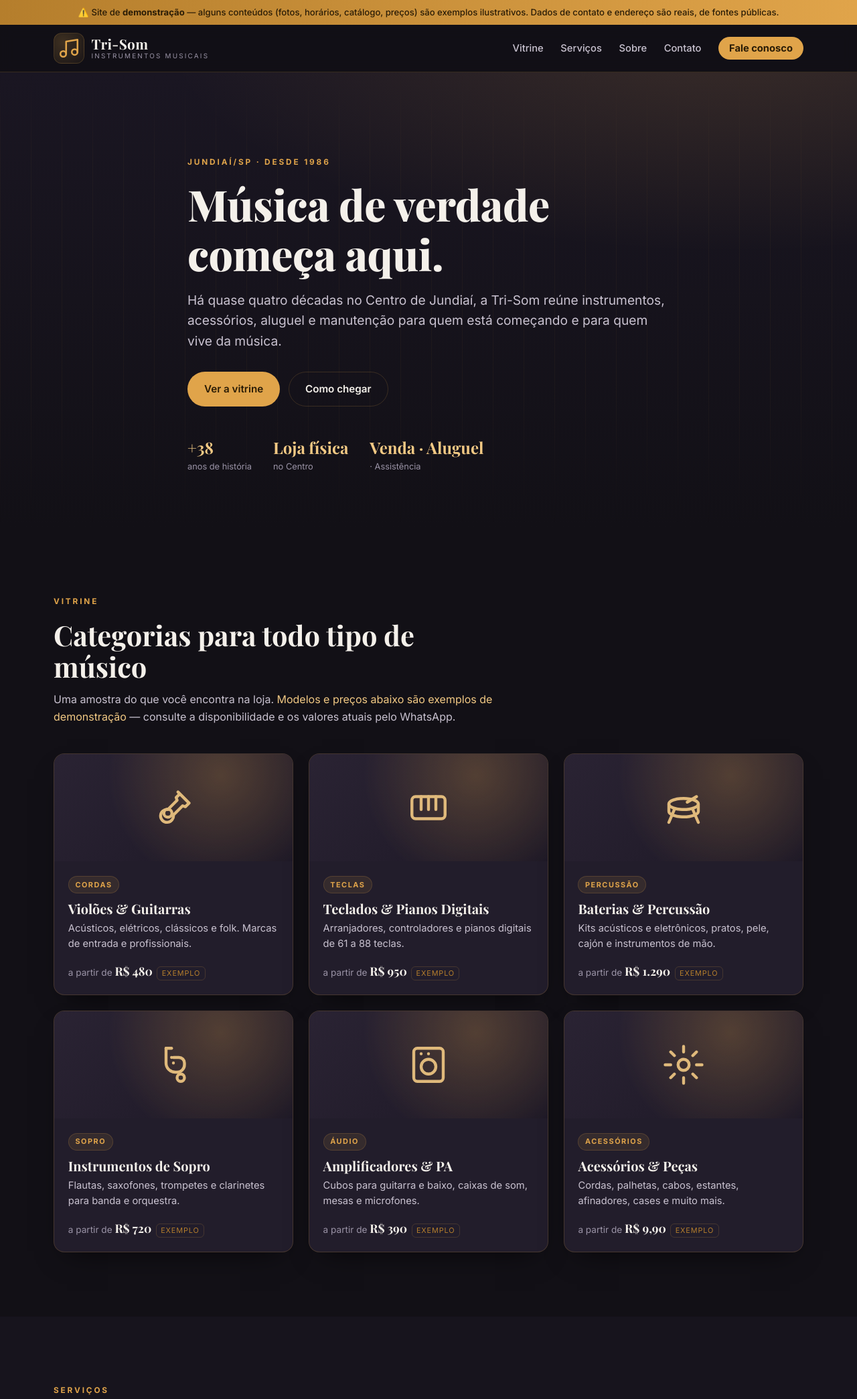
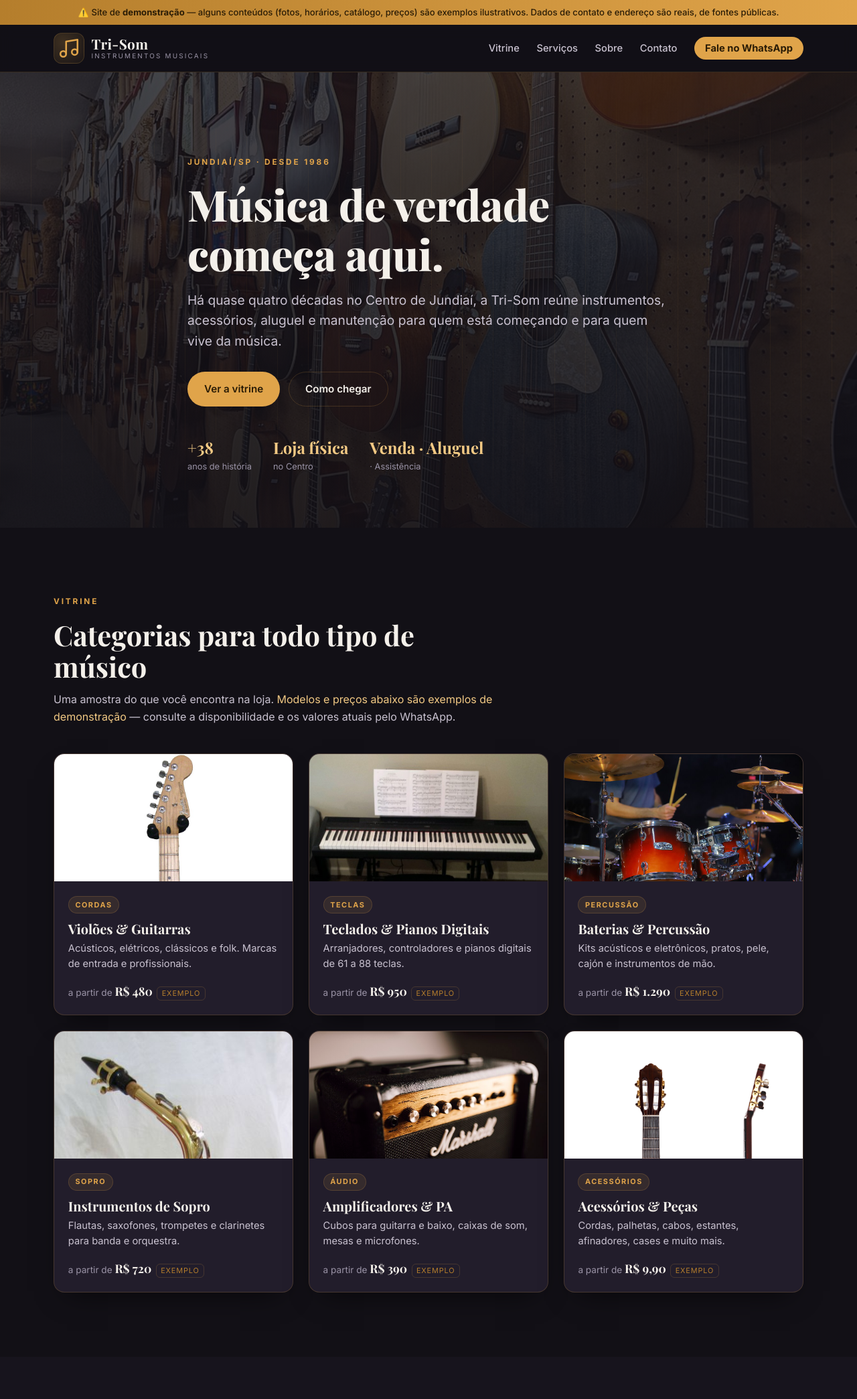
Before and after one commit to raulramos11/trisom-demo, a plain HTML site: page index.html in a window 1280 px wide. Shown: the top 2089 px of the page at 67% size. Drawn offline with nearby package versions, Linux system fonts and the light colour scheme.

Commit message:
Adiciona WhatsApp real e fotos de instrumentos (Wikimedia Commons) com creditos

```diff
--- a/index.html
+++ b/index.html
@@ -42,14 +42,14 @@
         <li><a href="#servicos">Serviços</a></li>
         <li><a href="#sobre">Sobre</a></li>
         <li><a href="#contato">Contato</a></li>
-        <li><a class="nav-cta" href="https://wa.me/551127093561" target="_blank" rel="noopener">Fale conosco</a></li>
+        <li><a class="nav-cta" href="https://wa.me/5511989137166" target="_blank" rel="noopener">Fale no WhatsApp</a></li>
       </ul>
     </nav>
   </div>
 </header>
 
 <!-- Hero -->
-<section class="hero">
+<section class="hero hero-has-img">
   <div class="hero-overlay"></div>
   <div class="container hero-content">
     <p class="eyebrow">Jundiaí/SP · Desde 1986</p>
@@ -78,7 +78,7 @@
 
     <div class="grid cards">
       <article class="card product">
-        <div class="product-media" data-icon="guitarra"></div>
+        <div class="product-media"><img src="img/guitarra.jpg" alt="Guitarra elétrica" loading="lazy"></div>
         <div class="product-body">
           <span class="tag">Cordas</span>
           <h3>Violões &amp; Guitarras</h3>
@@ -88,7 +88,7 @@
       </article>
 
       <article class="card product">
-        <div class="product-media" data-icon="teclado"></div>
+        <div class="product-media"><img src="img/teclado.jpg" alt="Piano digital" loading="lazy"></div>
         <div class="product-body">
           <span class="tag">Teclas</span>
           <h3>Teclados &amp; Pianos Digitais</h3>
@@ -98,7 +98,7 @@
       </article>
 
       <article class="card product">
-        <div class="product-media" data-icon="bateria"></div>
+        <div class="product-media"><img src="img/bateria.jpg" alt="Bateria acústica" loading="lazy"></div>
         <div class="product-body">
           <span class="tag">Percussão</span>
           <h3>Baterias &amp; Percussão</h3>
@@ -108,7 +108,7 @@
       </article>
 
       <article class="card product">
-        <div class="product-media" data-icon="sopro"></div>
+        <div class="product-media"><img src="img/sax.jpg" alt="Saxofone alto" loading="lazy"></div>
         <div class="product-body">
           <span class="tag">Sopro</span>
           <h3>Instrumentos de Sopro</h3>
@@ -118,7 +118,7 @@
       </article>
 
       <article class="card product">
-        <div class="product-media" data-icon="amp"></div>
+        <div class="product-media"><img src="img/amp.jpg" alt="Amplificador de guitarra" loading="lazy"></div>
         <div class="product-body">
           <span class="tag">Áudio</span>
           <h3>Amplificadores &amp; PA</h3>
@@ -128,7 +128,7 @@
       </article>
 
       <article class="card product">
-        <div class="product-media" data-icon="acessorios"></div>
+        <div class="product-media"><img src="img/violao.jpg" alt="Violão clássico e acessórios" loading="lazy"></div>
         <div class="product-body">
           <span class="tag">Acessórios</span>
           <h3>Acessórios &amp; Peças</h3>
@@ -185,6 +185,10 @@
       <p class="about-note">Trecho descritivo de demonstração, baseado no tempo de atividade e no ramo registrado. A loja pode confirmar e ajustar este texto.</p>
     </div>
     <aside class="about-facts">
+      <figure class="about-photo">
+        <img src="img/loja.jpg" alt="Interior de loja de instrumentos musicais" loading="lazy">
+        <figcaption>Imagem ilustrativa</figcaption>
+      </figure>
       <h3>Em números</h3>
       <ul>
         <li><strong>1986</strong> ano de fundação</li>
@@ -219,6 +223,13 @@
           </div>
         </li>
         <li>
+          <span class="ci-ico" data-icon="wa"></span>
+          <div>
+            <strong>WhatsApp</strong>
+            <a href="https://wa.me/5511989137166" target="_blank" rel="noopener">(11) 98913-7166</a>
+          </div>
+        </li>
+        <li>
           <span class="ci-ico" data-icon="clock"></span>
           <div>
             <strong>Horário de atendimento <small>(exemplo)</small></strong>
@@ -235,7 +246,7 @@
       </ul>
 
       <div class="contact-actions">
-        <a class="btn btn-primary" href="https://wa.me/551127093561" target="_blank" rel="noopener">WhatsApp</a>
+        <a class="btn btn-primary" href="https://wa.me/5511989137166" target="_blank" rel="noopener">Chamar no WhatsApp</a>
         <a class="btn btn-ghost light" href="https://www.google.com/maps/search/?api=1&query=Tri+Som+R.+Barao+do+Triunfo+122+Centro+Jundiai+SP" target="_blank" rel="noopener">Abrir no Google Maps</a>
       </div>
     </div>
@@ -268,11 +279,12 @@
     </nav>
     <div>
       <h4>Visite</h4>
-      <p>Rua Barão do Triunfo, 122 — Loja 3<br>Centro, Jundiaí/SP<br>(11) 2709-3561</p>
+      <p>Rua Barão do Triunfo, 122 — Loja 3<br>Centro, Jundiaí/SP<br>Tel: (11) 2709-3561<br>WhatsApp: (11) 98913-7166</p>
     </div>
   </div>
   <div class="footer-bottom container">
     <p>© <span id="ano"></span> Tri-Som Instrumentos Musicais — site de <strong>demonstração</strong>. Dados de contato e endereço obtidos de fontes públicas; demais conteúdos são ilustrativos.</p>
+    <p class="credits">Imagens meramente ilustrativas, do acervo de <a href="https://commons.wikimedia.org/" target="_blank" rel="noopener">Wikimedia Commons</a> sob licenças livres (Domínio Público / CC BY / CC BY-SA): guitarra (Fender Stratocaster, PD), piano digital (Yamaha P-115, © Semmendinger, CC BY-SA 4.0), bateria (© Cacon Photos, CC BY 4.0), amplificador (Marshall, CC BY 2.0), violão clássico e saxofone (CC BY-SA) e foto de loja (Claremont Folk Music Center, CC BY-SA 4.0).</p>
   </div>
 </footer>
 
--- a/styles.css
+++ b/styles.css
@@ -83,6 +83,12 @@ img,svg{display:block}
     repeating-linear-gradient(90deg,rgba(224,164,74,.045) 0 1px,transparent 1px 46px);
   mask-image:linear-gradient(180deg,transparent,#000 20%,#000 70%,transparent);
 }
+.hero-has-img{
+  background:
+    linear-gradient(180deg,rgba(18,16,22,.78),rgba(18,16,22,.92)),
+    radial-gradient(120% 90% at 85% -10%,rgba(224,164,74,.22),transparent 55%),
+    url('img/loja.jpg') center/cover no-repeat;
+}
 .hero-content{position:relative;max-width:720px}
 .eyebrow{
   display:inline-block;font-size:.74rem;letter-spacing:.24em;text-transform:uppercase;
@@ -129,22 +135,15 @@ img,svg{display:block}
 }
 .card:hover{transform:translateY(-4px);border-color:var(--gold)}
 .product-media{
-  height:160px;position:relative;
-  background:
-    radial-gradient(circle at 70% 20%,rgba(224,164,74,.25),transparent 60%),
-    linear-gradient(135deg,#2a2333,#1d1826);
+  height:190px;position:relative;overflow:hidden;
+  background:linear-gradient(135deg,#2a2333,#1d1826);
   display:grid;place-items:center;
 }
-.product-media::after{
-  content:"";width:66px;height:66px;background:var(--gold-soft);opacity:.9;
-  -webkit-mask:center/contain no-repeat;mask:center/contain no-repeat;
+.product-media img{
+  width:100%;height:100%;object-fit:cover;
+  transition:transform .4s ease;
 }
-.product-media[data-icon="guitarra"]::after{-webkit-mask-image:url('icons/guitar.svg');mask-image:url('icons/guitar.svg')}
-.product-media[data-icon="teclado"]::after{-webkit-mask-image:url('icons/piano.svg');mask-image:url('icons/piano.svg')}
-.product-media[data-icon="bateria"]::after{-webkit-mask-image:url('icons/drum.svg');mask-image:url('icons/drum.svg')}
-.product-media[data-icon="sopro"]::after{-webkit-mask-image:url('icons/sax.svg');mask-image:url('icons/sax.svg')}
-.product-media[data-icon="amp"]::after{-webkit-mask-image:url('icons/amp.svg');mask-image:url('icons/amp.svg')}
-.product-media[data-icon="acessorios"]::after{-webkit-mask-image:url('icons/accessory.svg');mask-image:url('icons/accessory.svg')}
+.card:hover .product-media img{transform:scale(1.05)}
 
 .product-body{padding:1.3rem}
 .tag{
@@ -193,6 +192,9 @@ img,svg{display:block}
   padding:1.7rem;box-shadow:var(--shadow);
 }
 .about-facts h3{color:var(--gold-soft);font-size:1.2rem;margin-bottom:1rem}
+.about-photo{margin:0 0 1.3rem;border-radius:12px;overflow:hidden;border:1px solid var(--line)}
+.about-photo img{width:100%;height:170px;object-fit:cover;display:block}
+.about-photo figcaption{font-size:.7rem;color:var(--muted);text-align:right;padding:.3rem .5rem;background:rgba(0,0,0,.25)}
 .about-facts ul{list-style:none;display:flex;flex-direction:column;gap:.9rem}
 .about-facts li{color:var(--ink-soft);font-size:.92rem;border-bottom:1px solid var(--line);padding-bottom:.8rem}
 .about-facts li:last-child{border-bottom:0;padding-bottom:0}
@@ -218,6 +220,7 @@ img,svg{display:block}
 .ci-ico[data-icon="phone"]::after{-webkit-mask-image:url('icons/phone.svg');mask-image:url('icons/phone.svg')}
 .ci-ico[data-icon="clock"]::after{-webkit-mask-image:url('icons/clock.svg');mask-image:url('icons/clock.svg')}
 .ci-ico[data-icon="fb"]::after{-webkit-mask-image:url('icons/facebook.svg');mask-image:url('icons/facebook.svg')}
+.ci-ico[data-icon="wa"]::after{-webkit-mask-image:url('icons/whatsapp.svg');mask-image:url('icons/whatsapp.svg')}
 .contact-actions{display:flex;gap:.8rem;flex-wrap:wrap}
 .contact-map{border-radius:var(--radius);overflow:hidden;border:1px solid var(--line);min-height:360px;box-shadow:var(--shadow)}
 .contact-map iframe{width:100%;height:100%;min-height:360px;border:0;filter:grayscale(.2) contrast(1.05)}
@@ -234,6 +237,9 @@ img,svg{display:block}
 .site-footer nav a:hover{color:var(--gold-soft)}
 .footer-bottom{border-top:1px solid var(--line);padding:1.3rem 0;margin-top:0}
 .footer-bottom p{font-size:.8rem}
+.footer-bottom .credits{font-size:.72rem;color:var(--muted);margin-top:.6rem;line-height:1.5}
+.footer-bottom .credits a{color:var(--gold-deep)}
+.footer-bottom .credits a:hover{color:var(--gold-soft)}
 
 /* Responsivo */
 @media (max-width:860px){
```
Also changed, not shown: icons/whatsapp.svg (added), img/_atribuicao.txt (added), img/amp.jpg (added), img/bateria.jpg (added), img/guitarra.jpg (added), img/loja.jpg (added), img/sax.jpg (added), img/teclado.jpg (added), img/violao.jpg (added).
